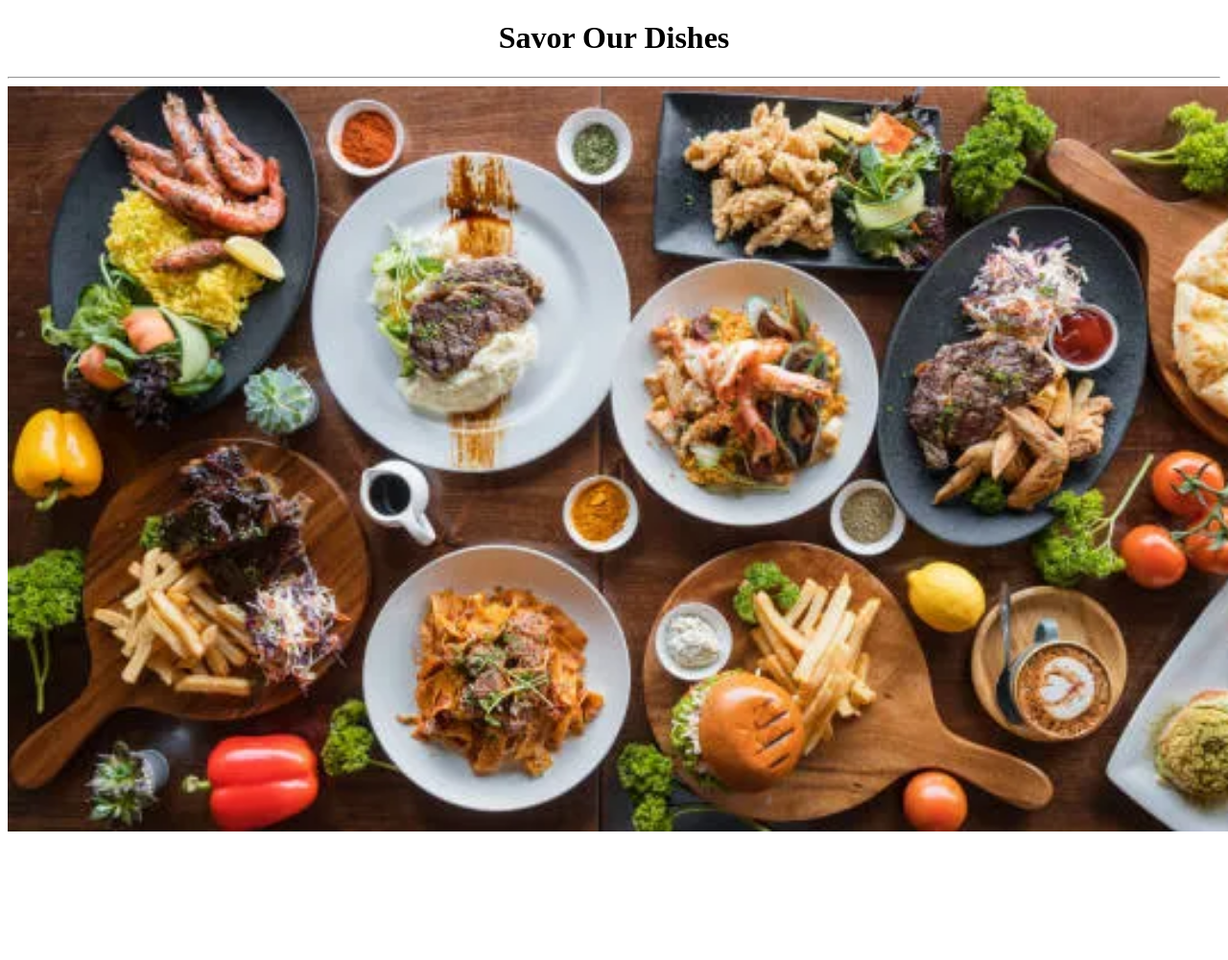
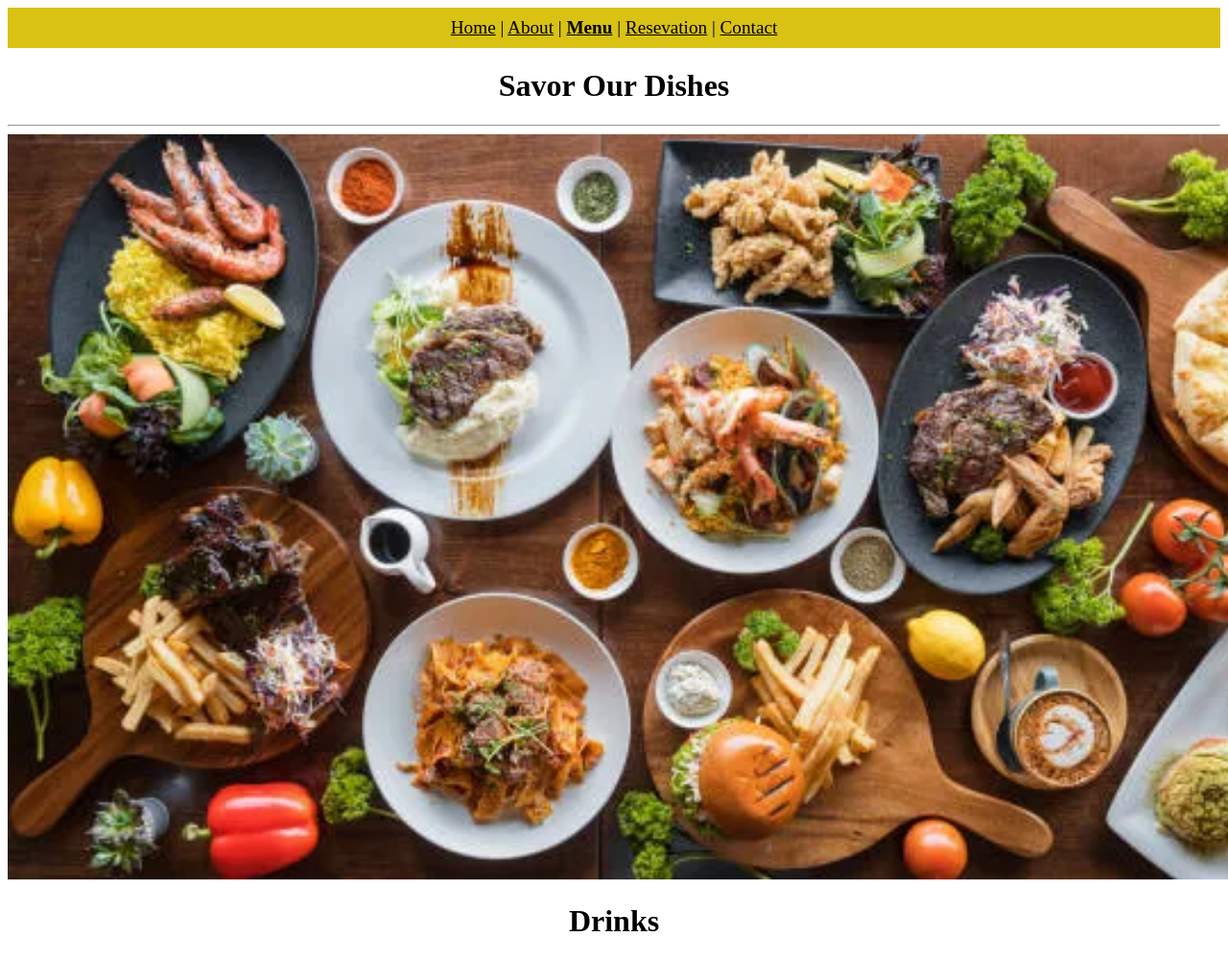
Before and after one commit to SandaliMaheshika/Restaurant-Menu-Cafe-Showcase, a plain HTML site: page menu.html in a window 1280 px wide. Shown: the top 1001 px of the page at 96% size. Before the commit the page ends 879 px from the top, so only its background shows below. Drawn offline with Linux system fonts and the light colour scheme.

Commit message:
Add Nav Bar

```diff
--- a/menu.html
+++ b/menu.html
@@ -7,9 +7,24 @@
 </head>
 <body>
     <center>
+        <nav style="font-weight: 500;
+                    font-size: larger;
+                    background-color: rgb(217, 194, 19);
+                    padding: 10px;">
+            <a href="index.html" style="color: rgb(0, 0, 0);">Home</a> |
+            <a href="about.html" style="color: rgb(0, 0, 0);">About</a> |
+            <a href="menu.html" style="color: rgb(0, 0, 0);"><strong>Menu</strong></a> |
+            <a href="resevation.html" style="color: rgb(0, 0, 0);">Resevation</a> |
+            <a href="contact.html" style="color: rgb(0, 0, 0);">Contact</a>
+        </nav>
+    </center>
+    <center>
     <h1>Savor Our Dishes</h1>
     </center>
     <hr>
     <img src="img\resturant02.webp" alt="" width="1450">
+    <center>
+        <h1>Drinks</h1>
+    </center>
 </body>
 </html>
```
